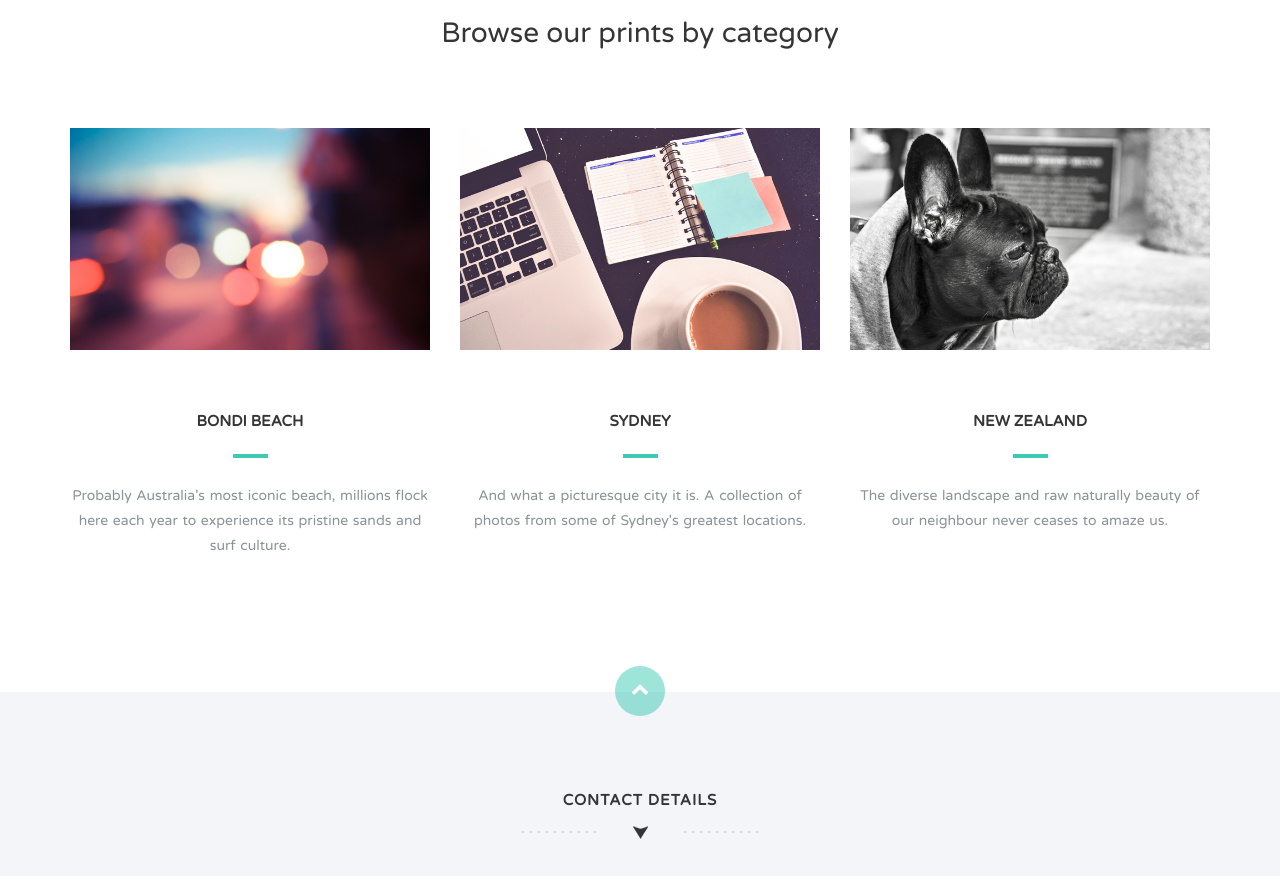
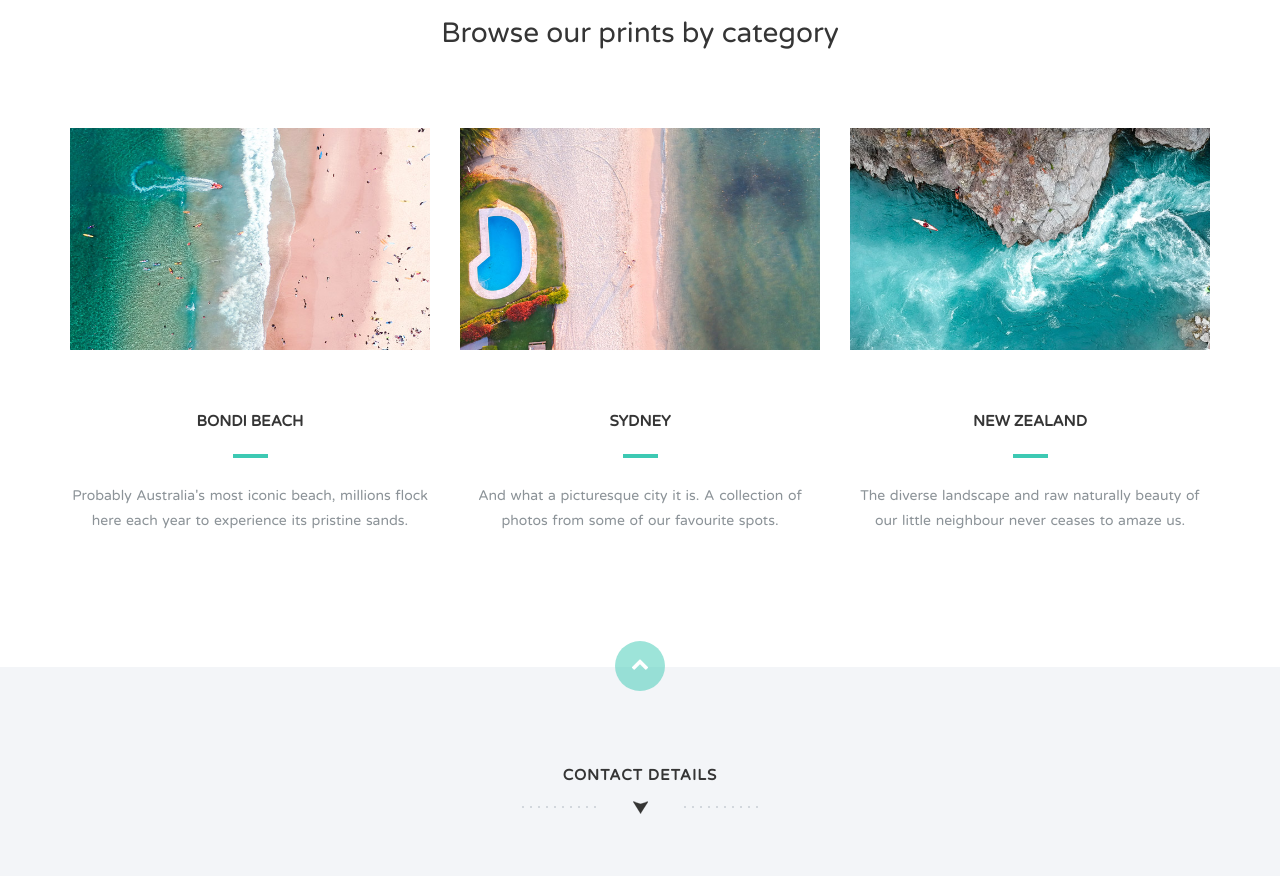
Before and after one commit to jonalport/scenicprints, a plain HTML site: page index.html in a window 1280 px wide. Shown: the part 1900-2776 px from the top of the page. Drawn offline with nearby package versions, Linux system fonts and the light colour scheme; a script that the page names is missing.

Commit message:
Update categories

```diff
--- a/index.html
+++ b/index.html
@@ -27,12 +27,10 @@
                 <div class="col-md-8 col-md-offset-2 col-sm-8 col-sm-offset-2 col-xs-8 col-xs-offset-2">
                   <nav class="pull">
                     <ul class="top-nav">
-                      <li><a href="#intro">Introduction <span class="indicator"><i class="fa fa-angle-right"></i></span></a></li>
-                      <li><a href="#features">Features <span class="indicator"><i class="fa fa-angle-right"></i></span></a></li>
-                      <li><a href="#responsive">Responsive Design <span class="indicator"><i class="fa fa-angle-right"></i></span></a></li>
-                      <li><a href="#portfolio">Portfolio <span class="indicator"><i class="fa fa-angle-right"></i></span></a></li>
-                      <li><a href="#team">Team <span class="indicator"><i class="fa fa-angle-right"></i></span></a></li>
-                      <li><a href="#contact">Get in Touch <span class="indicator"><i class="fa fa-angle-right"></i></span></a></li>
+                      <li><a href="/bondi-beach">Bondi Beach <span class="indicator"><i class="fa fa-angle-right"></i></span></a></li>
+                      <li><a href="/sydney">Sydney <span class="indicator"><i class="fa fa-angle-right"></i></span></a></li>
+                      <li><a href="/new-zealand">New Zealand <span class="indicator"><i class="fa fa-angle-right"></i></span></a></li>
+                      <li><a href="#contact">Contact <span class="indicator"><i class="fa fa-angle-right"></i></span></a></li>
                     </ul>
                   </nav>
                 </div>
@@ -120,41 +118,41 @@
                     <div class="col-md-4 wp4">
                       <div class="overlay-effect effects clearfix">
                         <div class="img">
-                          <img src="img/portfolio-01.jpg" alt="Portfolio Item">
+                          <img src="/img/categories/bondi-beach-thumbnail.jpg" alt="Bondi Beach">
                           <div class="overlay">
-                            <a href="#" class="expand"><i class="fa fa-search"></i><br>View More</a>
+                            <a href="/bondi-beach" class="expand"><i class="fa fa-search"></i><br>View prints</a>
                             <a class="close-overlay hidden">x</a>
                           </div>
                         </div>
                       </div>
                       <h2>Bondi Beach</h2>
-                      <p>Probably Australia's most iconic beach, millions flock here each year to experience its pristine sands and surf culture.</p>
+                      <p>Probably Australia's most iconic beach, millions flock here each year to experience its pristine sands.</p>
                     </div>
                     <div class="col-md-4 wp4 delay-05s">
                       <div class="overlay-effect effects clearfix">
                         <div class="img">
-                          <img src="img/portfolio-02.jpg" alt="Portfolio Item">
+                          <img src="/img/categories/sydney-thumbnail.jpg" alt="Sydney">
                           <div class="overlay">
-                            <a href="#" class="expand"><i class="fa fa-search"></i><br>View More</a>
+                            <a href="/sydney" class="expand"><i class="fa fa-search"></i><br>View prints</a>
                             <a class="close-overlay hidden">x</a>
                           </div>
                         </div>
                       </div>
                       <h2>Sydney</h2>
-                      <p>And what a picturesque city it is. A collection of photos from some of Sydney's greatest locations.</p>
+                      <p>And what a picturesque city it is. A collection of photos from some of our favourite spots.</p>
                     </div>
                     <div class="col-md-4 wp4 delay-1s">
                       <div class="overlay-effect effects clearfix">
                         <div class="img">
-                          <img src="img/portfolio-03.jpg" alt="Portfolio Item">
+                          <img src="/img/categories/new-zealand-thumbnail.jpg" alt="New Zealand">
                           <div class="overlay">
-                            <a href="#" class="expand"><i class="fa fa-search"></i><br>View More</a>
+                            <a href="/new-zealand" class="expand"><i class="fa fa-search"></i><br>View prints</a>
                             <a class="close-overlay hidden">x</a>
                           </div>
                         </div>
                       </div>
                       <h2>New Zealand</h2>
-                      <p>The diverse landscape and raw naturally beauty of our neighbour never ceases to amaze us.</p>
+                      <p>The diverse landscape and raw naturally beauty of our little neighbour never ceases to amaze us.</p>
                     </div>
                   </li>
                   <!--
@@ -287,16 +285,6 @@
         <script src="js/scripts.js"></script>
         <script src="js/jquery.flexslider.js"></script>
         <script src="js/modernizr.js"></script>
-        <script type="text/javascript">
-          var Tawk_API=Tawk_API||{}, Tawk_LoadStart=new Date();
-          (function(){
-          var s1=document.createElement("script"),s0=document.getElementsByTagName("script")[0];
-          s1.async=true;
-          s1.src='https://embed.tawk.to/5a51dc8b4b401e45400be538/default';
-          s1.charset='UTF-8';
-          s1.setAttribute('crossorigin','*');
-          s0.parentNode.insertBefore(s1,s0);
-          })();
-        </script>
+        <script src="https://embed.small.chat/T8PBPGJAWG8PFVC0SZ.js" async></script>
       </body>
     </html>
```
Also changed, not shown: img/categories/bondi-beach-thumbnail.jpg (added), img/categories/new-zealand-thumbnail.jpg (added), img/categories/sydney-thumbnail.jpg (added).
